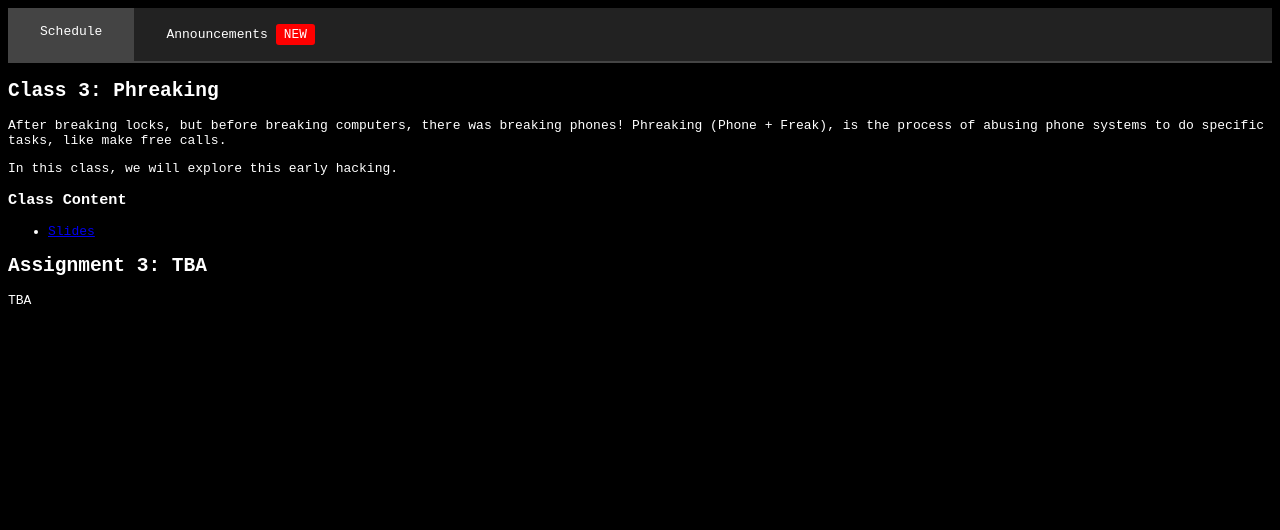
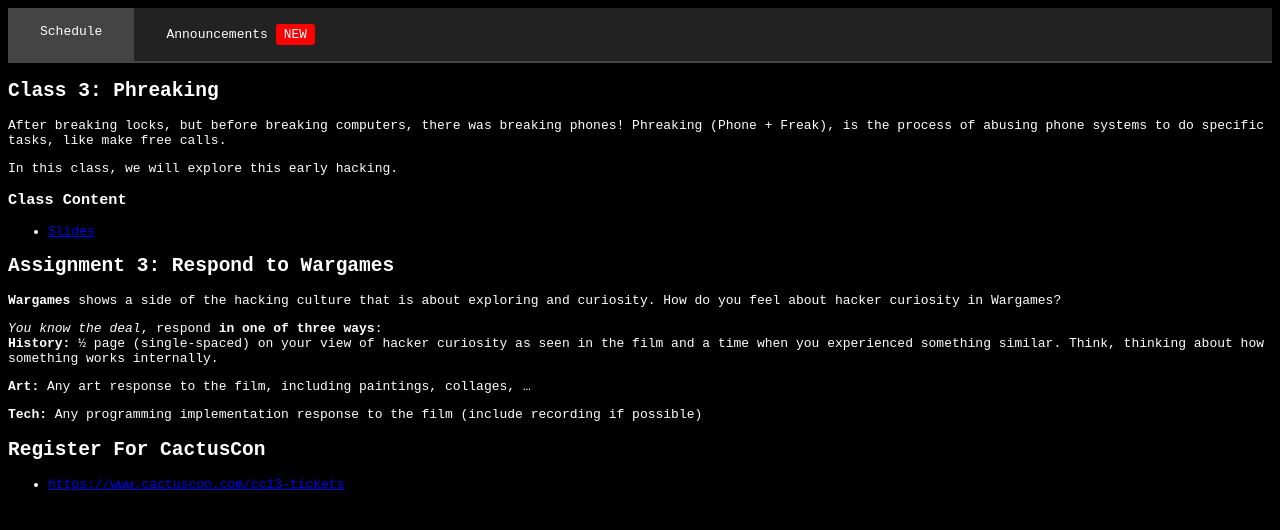
Before and after one commit to mahaloz/cse194-s25, a Jekyll site: the page built from _posts/2025-02-03-class3.md, in a window 1280 px wide. Shown: the top 530 px of the page. Built offline with Jekyll 4.4.1, drawn with Linux system fonts in a browser that asks for light colours.

Commit message:
update assignment 3

```diff
--- a/_posts/2025-02-03-class3.md
+++ b/_posts/2025-02-03-class3.md
@@ -13,5 +13,15 @@ In this class, we will explore this early hacking.
 ### Class Content
 - [Slides](https://docs.google.com/presentation/d/1_mAYctQDUg0Key4C8-DxIgQoDt5TCeDfSrsipCDuzjs/edit?usp=sharing)
 
-## Assignment 3: TBA
-TBA
+## Assignment 3: Respond to Wargames
+**Wargames** shows a side of the hacking culture that is about exploring and curiosity. How do you feel about hacker curiosity in Wargames?
+
+_You know the deal_, respond **in one of three ways**:
+**History:** ½ page (single-spaced) on your view of hacker curiosity as seen in the film and a time when you experienced something similar. Think, thinking about how something works internally.
+
+**Art:** Any art response to the film, including paintings, collages, …
+
+**Tech:** Any programming implementation response to the film (include recording if possible)
+
+## Register For CactusCon
+- [https://www.cactuscon.com/cc13-tickets](https://www.cactuscon.com/cc13-tickets)
```
